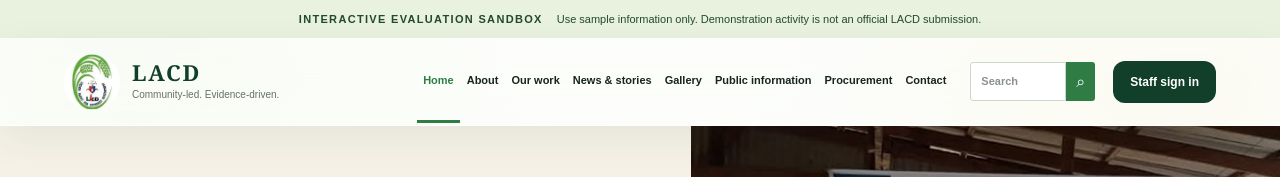
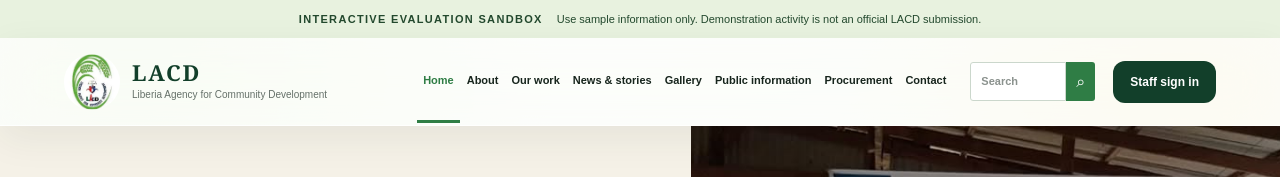
Before and after one commit to totagits/LACD-Platform, a Next.js app: page / in a window 1280 px wide. Shown: the top 177 px of the page. Built offline with nearby package versions, Linux system fonts and the light colour scheme.

Commit message:
fix: update header subtitle to Liberia Agency for Community Development

```diff
--- a/app/page.tsx
+++ b/app/page.tsx
@@ -626,7 +626,7 @@ export default function Home() {
       <header className="site-header">
         <button className="brand brand-button" onClick={() => navigate("home")} aria-label="LACD homepage">
           <img src={asset("/lacd-logo.jpg")} alt="Liberia Agency for Community Development logo" />
-          <span><strong>LACD</strong><small>Community-led. Evidence-driven.</small></span>
+          <span><strong>LACD</strong><small>Liberia Agency for Community Development</small></span>
         </button>
         <nav aria-label="Primary navigation">
           <button className={view==="home"?"active":""} onClick={() => navigate("home")}>Home</button>
```
